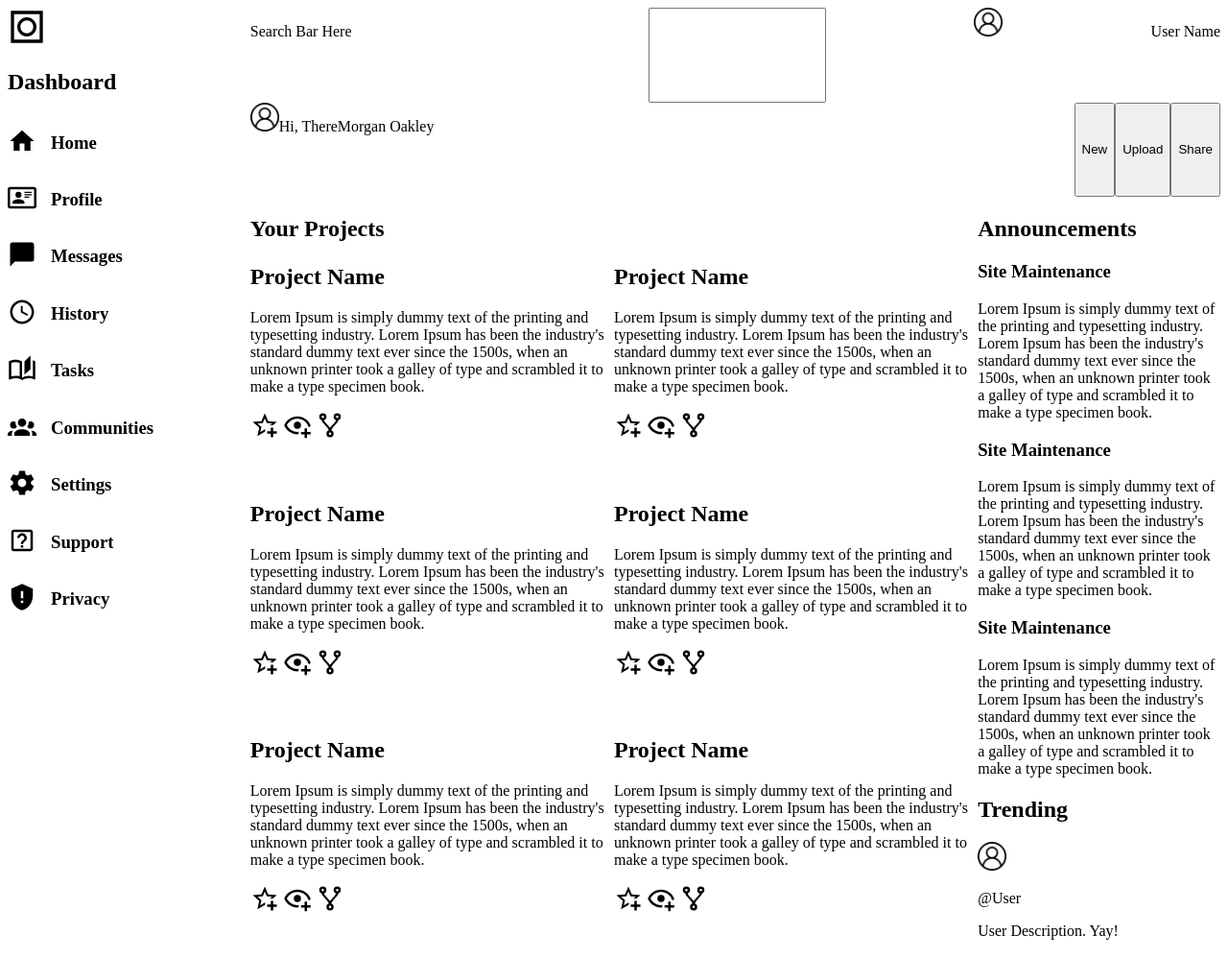
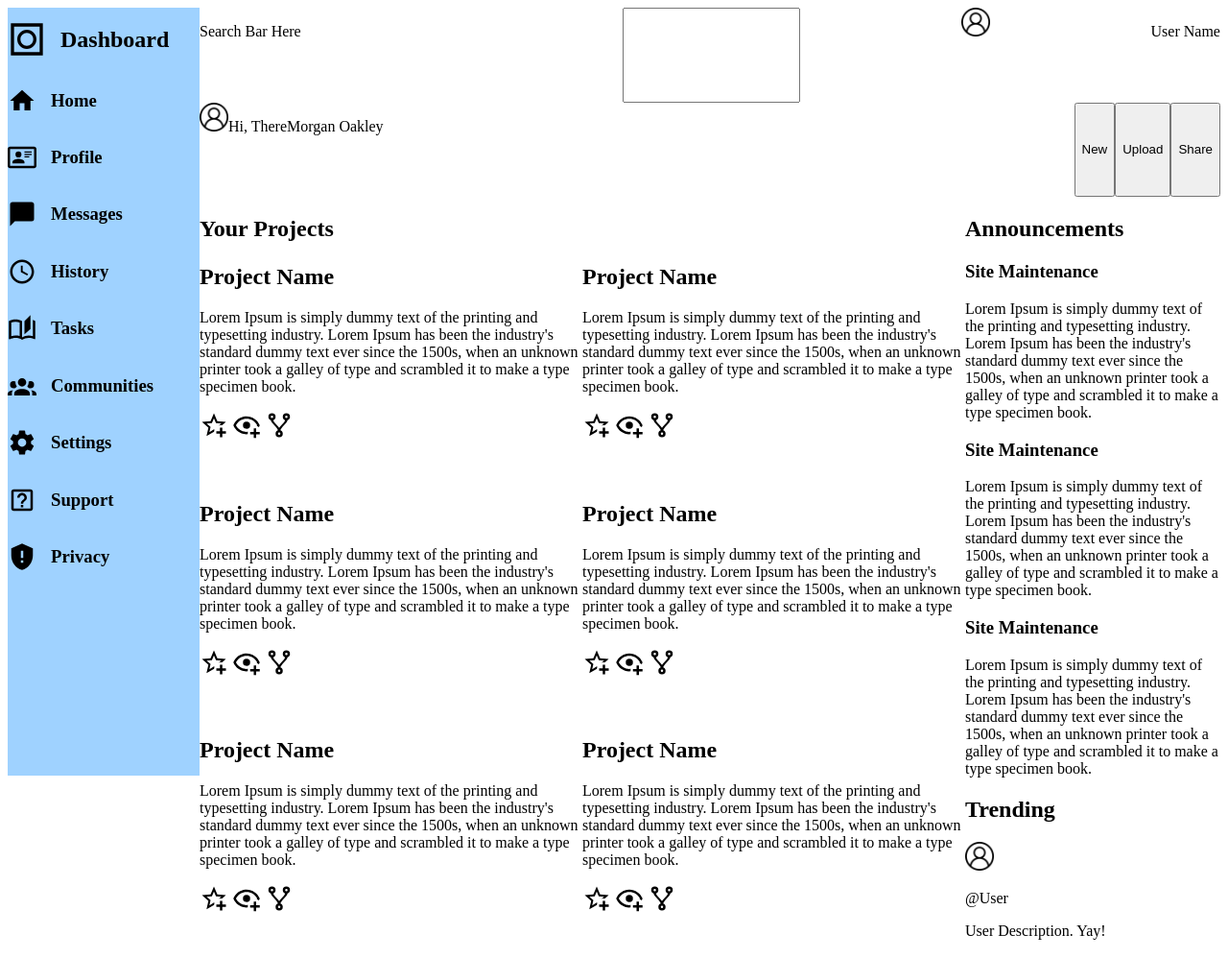
Before and after one commit to LyricChan/AdminDashboard, a plain HTML site: page index.html in a window 1280 px wide. Shown: the whole page at 96% size. Drawn offline with Linux system fonts and the light colour scheme.

Commit message:
Add bg color to navigation bar

```diff
--- a/index.html
+++ b/index.html
@@ -11,7 +11,7 @@
       <div class="header-search">
         <p>Search Bar Here</p>
         <label for="search"></label>
-        <input type="text" name="search" id="search" />
+        <input type="search" name="search" id="search" />
         <a href="">
           <img src="images/user.png" alt="user" width="30px" height="30px"
         /></a>
@@ -33,6 +33,7 @@
     </header>
 
     <nav>
+      <div class="navCard">
         <img
           src="images/square-circle-outline.svg"
           alt="Dashboard-logo"
@@ -40,11 +41,13 @@
           width="40px"
         />
         <h1>Dashboard</h1>
+      </div>
+
       <div class="navCard">
         <a href="">
           <img src="images/home.svg" alt="Home" width="30px" height="30px" />
+          <h3>Home</h3>
         </a>
-        <h3>Home</h3>
       </div>
 
       <div class="navCard">
@@ -55,8 +58,8 @@
             width="30px"
             height="30px"
           />
+          <h3>Profile</h3>
         </a>
-        <h3>Profile</h3>
       </div>
       <div class="navCard">
         <a href="">
@@ -66,8 +69,8 @@
             width="30px"
             height="30px"
           />
+          <h3>Messages</h3>
         </a>
-        <h3>Messages</h3>
       </div>
       <div class="navCard">
         <a href="">
@@ -77,14 +80,15 @@
             width="30px"
             height="30px"
           />
+          <h3>History</h3>
         </a>
-        <h3>History</h3>
       </div>
       <div class="navCard">
         <a href="">
           <img src="images/tasks.svg" alt="Tasks" width="30px" height="30px" />
-        </a>
-        <h3>Tasks</h3>
+
+          <h3>Tasks</h3></a
+        >
       </div>
       <div class="navCard">
         <a href="">
@@ -94,8 +98,8 @@
             width="30px"
             height="30px"
           />
+          <h3>Communities</h3>
         </a>
-        <h3>Communities</h3>
       </div>
       <div class="navCard">
         <a href="">
@@ -105,8 +109,8 @@
             width="30px"
             height="30px"
           />
+          <h3>Settings</h3>
         </a>
-        <h3>Settings</h3>
       </div>
       <div class="navCard">
         <a href="">
@@ -116,8 +120,8 @@
             width="30px"
             height="30px"
           />
+          <h3>Support</h3>
         </a>
-        <h3>Support</h3>
       </div>
       <div class="navCard">
         <a href="">
@@ -127,8 +131,8 @@
             width="30px"
             height="30px"
           />
+          <h3>Privacy</h3>
         </a>
-        <h3>Privacy</h3>
       </div>
     </nav>
 
--- a/styles.css
+++ b/styles.css
@@ -1,6 +1,6 @@
 body {
   display: grid;
-  grid-template: 1fr 4fr / 1fr 3fr 1fr;
+  grid-template: 1fr 4fr / 200px 3fr 1fr;
 }
 
 a {
@@ -39,6 +39,15 @@ header {
 
 nav {
   grid-row: 1/3;
+  background-color: rgb(159, 210, 255);
+  height: 100vh;
+}
+
+.navCard,
+.navCard a {
+  display: flex;
+  align-items: center;
+  gap: 15px;
 }
 
 section {
@@ -57,10 +66,3 @@ aside {
   grid-column: 3/4;
   grid-row: 2/3;
 }
-
-.navCard {
-  display: flex;
-  justify-content: flex-start;
-  align-items: center;
-  gap: 15px;
-}
```
Lines whose indentation alone changed are shown as unchanged.
